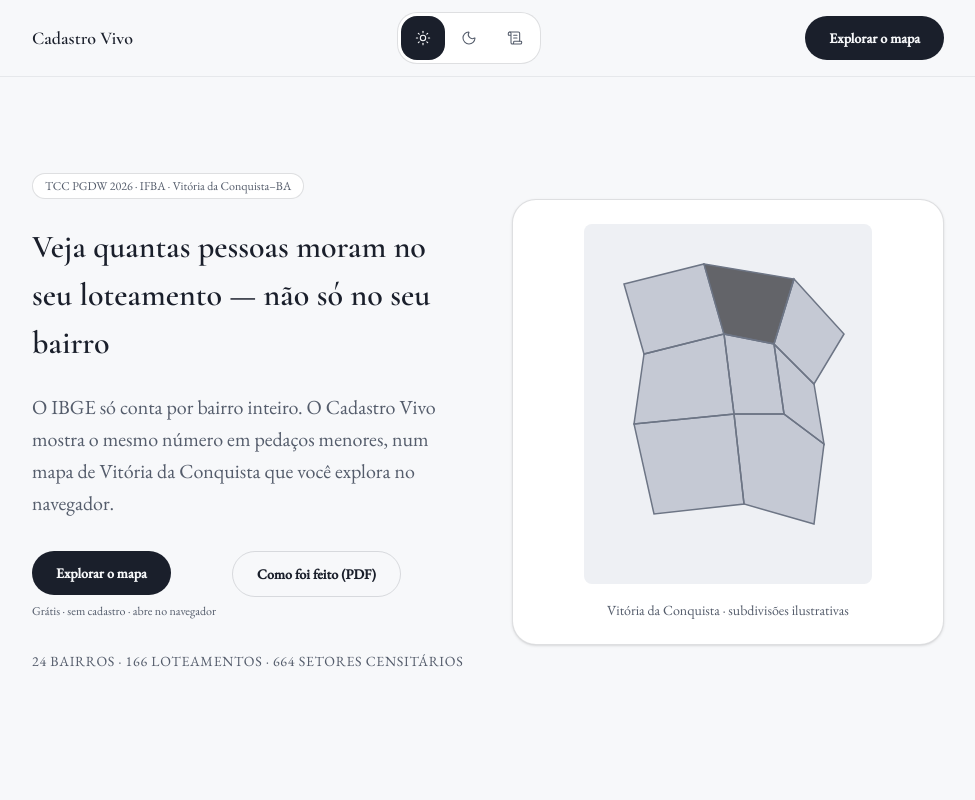
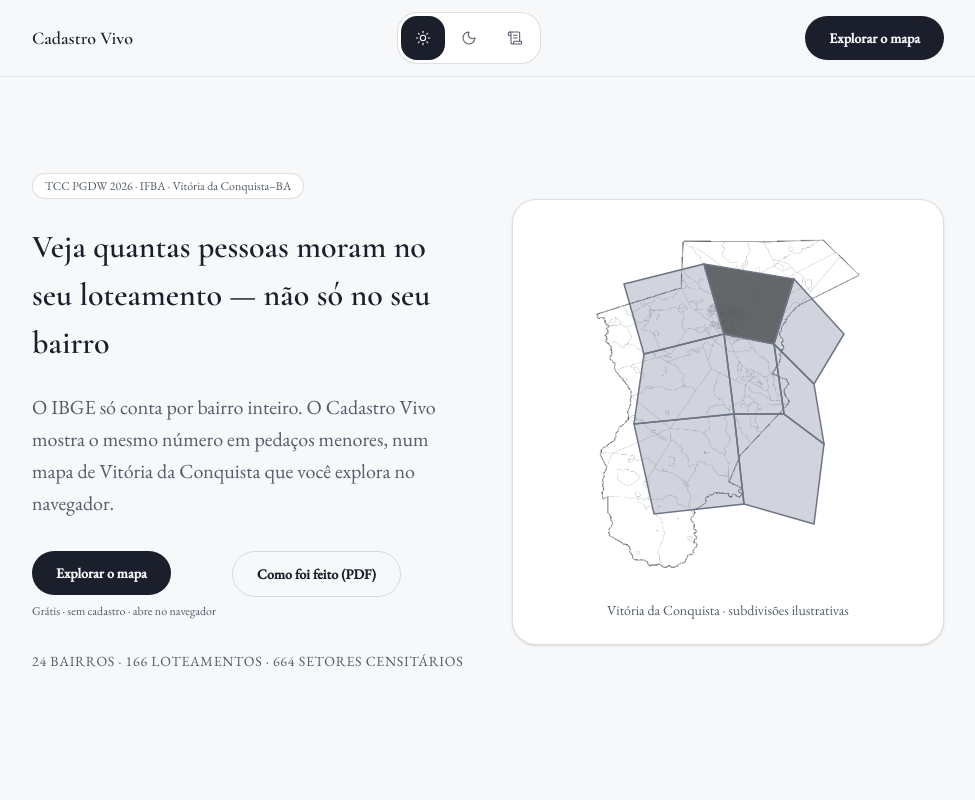
Before and after one commit to pedrovitorsilva/tcc_teste, a Next.js app: page / in a window 1280 px wide. Shown: the top 800 px of the page, without its empty margins (152-1127 px from the left). Built offline with nearby package versions, Linux system fonts and the light colour scheme.

Commit message:
feat: usar PNG da cidade em vez de SVG
- MapMask agora aceita image_url (PNG)
- Hero.tsx: trocar svg_url para image_url pointing to /svg/conquista.png
- PNG renderiza como background, polígonos SVG como overlay

conquista.png (57K) já existe em public/svg/

```diff
--- a/src/components/landing/Hero.tsx
+++ b/src/components/landing/Hero.tsx
@@ -35,7 +35,7 @@ export function Hero({
             </p>
           </div>
           <div className="rounded-3xl border border-cv-border bg-panel p-6 shadow-sm">
-            <MapMask svg_url="/svg/conquista.svg" color="var(--panel-2)" width={W} height={H} className="mx-auto w-full max-w-72">
+            <MapMask image_url="/svg/conquista.png" width={W} height={H} className="mx-auto w-full max-w-72">
               {LOTS.map((p, i) => (
                 <polygon key={p} points={p} stroke="var(--ink-faint)" strokeWidth="1.5"
                   fill={i === 1 ? 'var(--uncertain)' : 'var(--loteamento)'} fillOpacity={i === 1 ? 0.9 : 0.25} />
--- a/src/components/landing/figures/MapMask.tsx
+++ b/src/components/landing/figures/MapMask.tsx
@@ -1,11 +1,12 @@
 import type { ReactNode } from 'react';
 
-// Fundo + overlay de divisões SVG (sem silhueta externa).
+// Imagem PNG como fundo + overlay de divisões SVG.
 export function MapMask({
-  color, width, height, className, children,
+  image_url, color, width, height, className, children,
 }: {
-  svg_url?: string; // Não usado mais, mas mantém compatibilidade
-  color: string;
+  image_url?: string;
+  svg_url?: string; // Compatibilidade (ignorado)
+  color?: string; // Compatibilidade (ignorado)
   width: number;
   height: number;
   className?: string;
@@ -16,9 +17,11 @@ export function MapMask({
       className={className}
       style={{
         aspectRatio: `${width} / ${height}`,
-        background: color,
-        borderRadius: '0.5rem',
         position: 'relative',
+        backgroundImage: image_url ? `url(${image_url})` : undefined,
+        backgroundSize: 'contain',
+        backgroundRepeat: 'no-repeat',
+        backgroundPosition: 'center',
       }}
     >
       {/* Overlay de divisões/loteamentos/setores */}
```
Also changed, not shown: public/svg/conquista.png (added), public/svg/conquista.svg (deleted).
